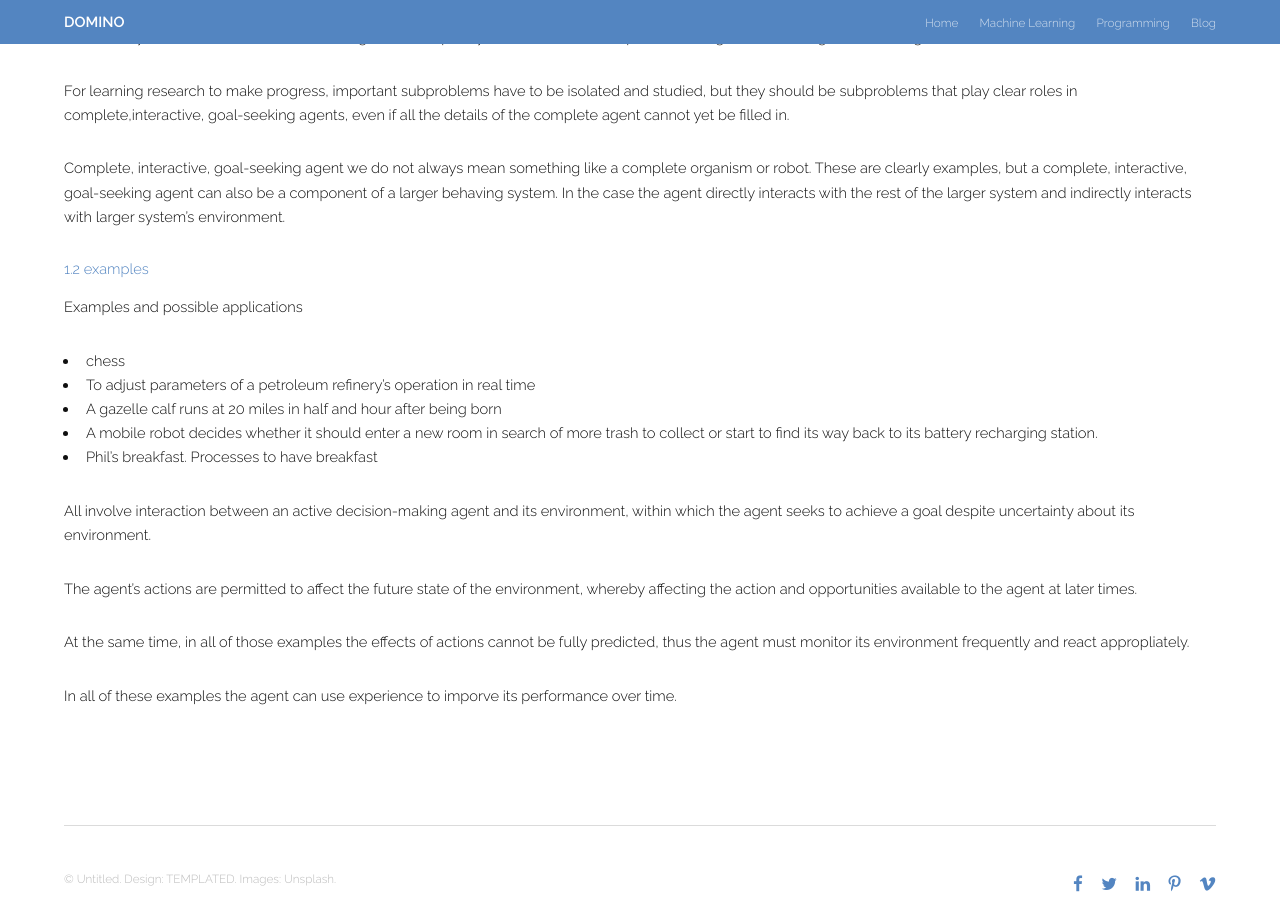
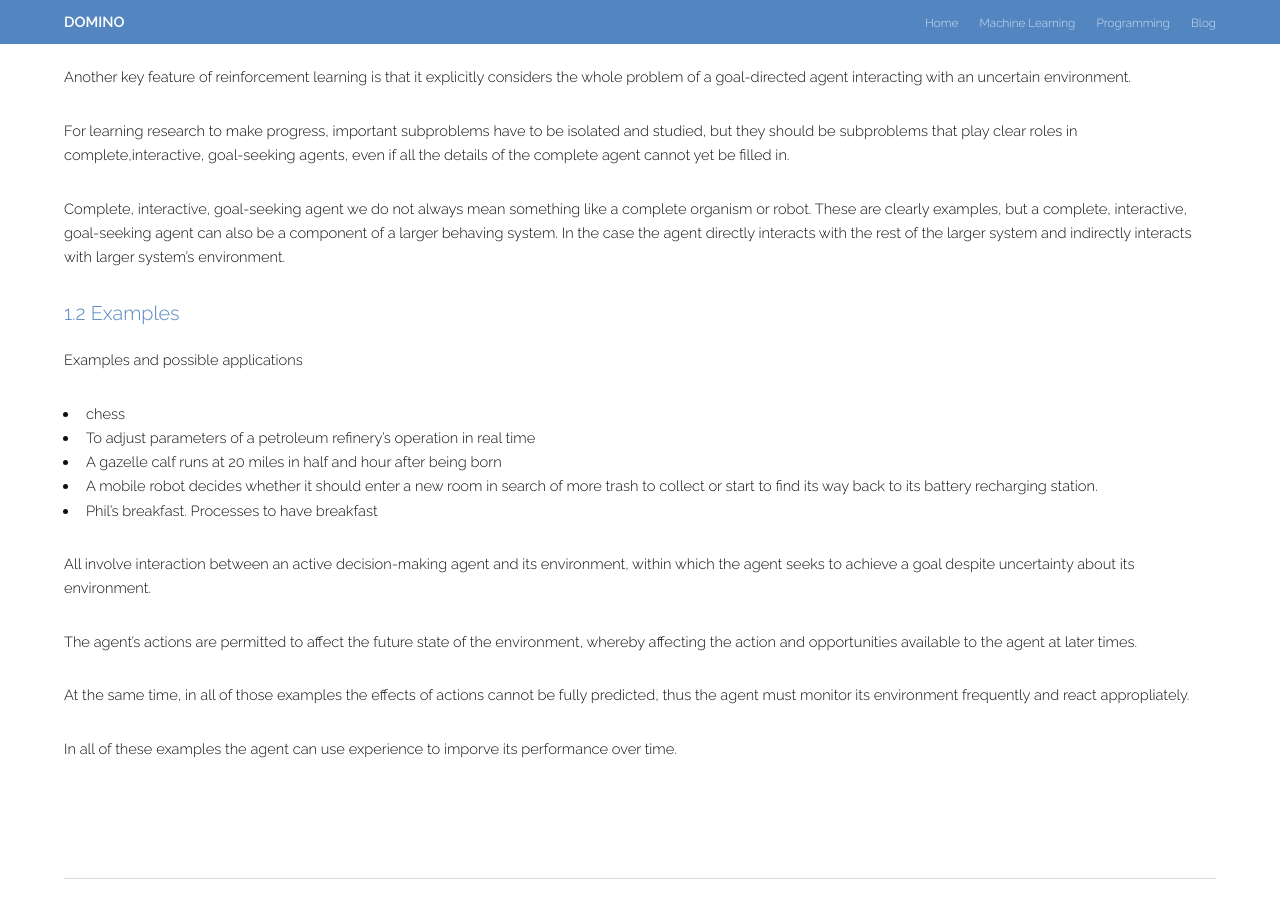
Before and after one commit to backgom2357/backgom2357.github.io, a Jekyll site: the page built from _posts/2019-09-10-RL-01RL-an-Intoduction(2ed)-.markdown, in a window 1280 px wide and 900 px high, scrolled down 1136 px. Built offline with Jekyll 4.4.1, drawn with Linux system fonts in a browser that asks for light colours.

Commit message:
fix font size

```diff
--- a/_posts/2019-09-10-RL-01RL-an-Intoduction(2ed)-.markdown
+++ b/_posts/2019-09-10-RL-01RL-an-Intoduction(2ed)-.markdown
@@ -6,9 +6,9 @@ categories: machine_learning
 ---
 # Reinforcement Learning an Introduction - Richard S. Sutton (Highlight 01)
 
-# Chapter 1. Introduction
+## Chapter 1. Introduction
 
-# 1.1 Reinforcement Learning
+### 1.1 Reinforcement Learning
 Reinforcement learning is learning what to do - how to map situations to actions - so as to maximize a numerical reward signal.
 <br>
 
@@ -52,7 +52,7 @@ For learning research to make progress, important subproblems have to be isolate
 Complete, interactive, goal-seeking agent we do not always mean something like a complete organism or robot. These are clearly examples, but a complete, interactive, goal-seeking agent can also be a component of a larger behaving system. In the case the agent directly interacts with the rest of the larger system and indirectly interacts with larger system's environment.
 <br>
 
-# 1.2 examples
+### 1.2 Examples
 Examples and possible applications
 <br>
 
```
